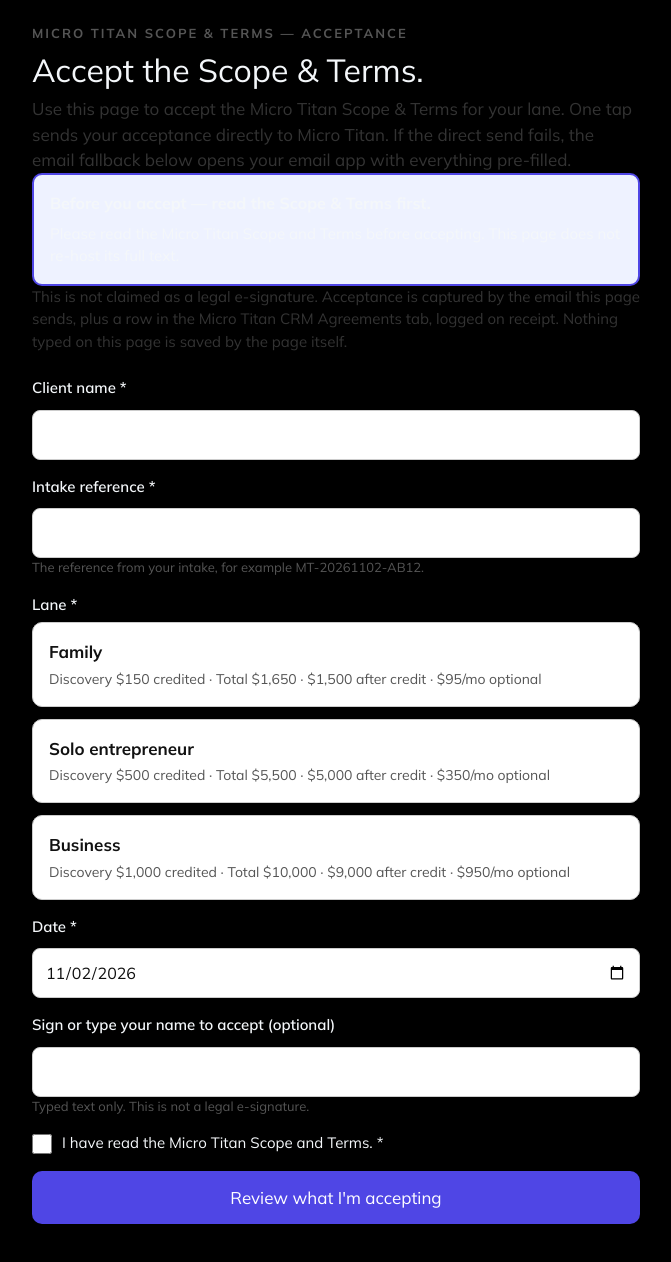
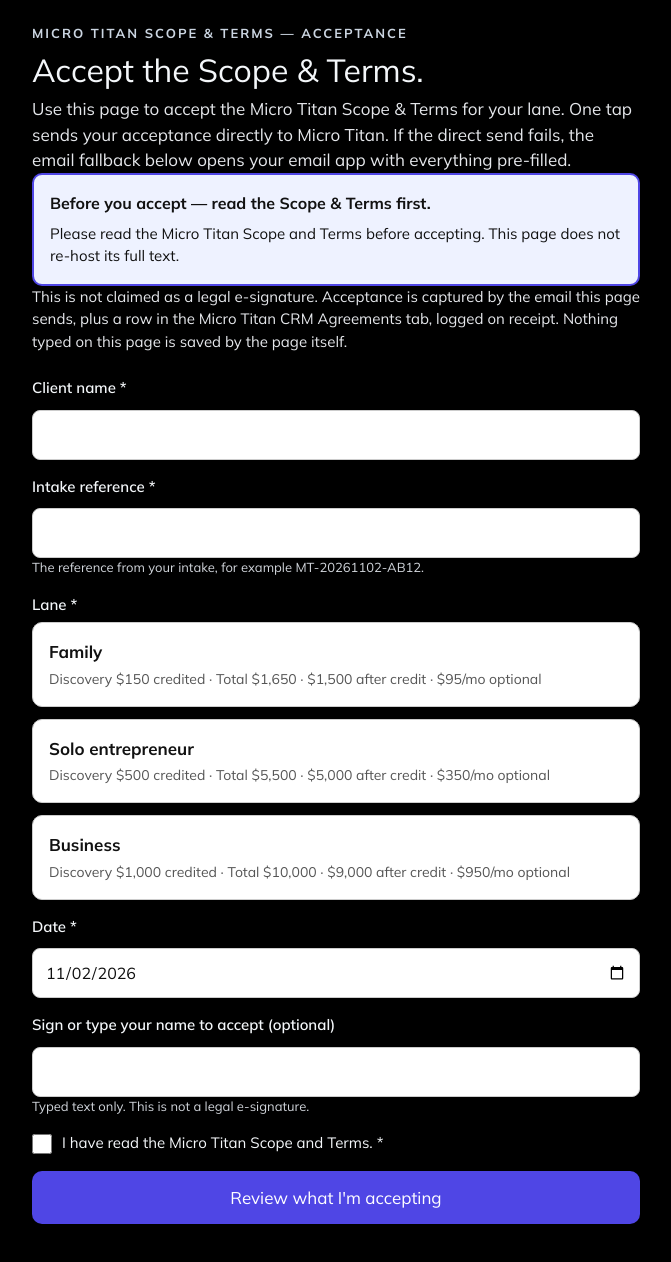
Before and after one commit to BubbaB10/micro-titan-com, a Next.js app: page /accept-agreement in a window 1280 px wide. Shown: the top 1262 px of the page, without its empty margins (304-975 px from the left). Built offline with nearby package versions, Linux system fonts and the light colour scheme.

Commit message:
Fix /accept-agreement contrast (preview only, do not merge): explicit dark text in pale boxes, light text on dark background

```diff
--- a/app/components/AgreementForm.tsx
+++ b/app/components/AgreementForm.tsx
@@ -161,7 +161,7 @@ export default function AgreementForm() {
           fontSize: 13,
           letterSpacing: 2,
           fontWeight: 700,
-          color: "#555",
+          color: "#cbd5e1",
         }}
       >
         MICRO TITAN SCOPE &amp; TERMS — ACCEPTANCE
@@ -169,7 +169,7 @@ export default function AgreementForm() {
       <h1 style={{ fontSize: 32, lineHeight: 1.15, margin: "8px 0" }}>
         Accept the Scope &amp; Terms.
       </h1>
-      <p style={{ fontSize: 17, lineHeight: 1.5, color: "#333" }}>
+      <p style={{ fontSize: 17, lineHeight: 1.5, color: "#e5e7eb" }}>
         Use this page to accept the Micro Titan Scope &amp; Terms for your
         lane. One tap sends your acceptance directly to Micro Titan. If the
         direct send fails, the email fallback below opens your email app with
@@ -181,6 +181,7 @@ export default function AgreementForm() {
           borderRadius: 10,
           padding: 16,
           background: "#eef2ff",
+          color: "#111",
         }}
       >
         <strong>Before you accept — read the Scope &amp; Terms first.</strong>
@@ -196,7 +197,7 @@ export default function AgreementForm() {
           before accepting. This page does not re-host its full text.
         </p>
       </div>
-      <p style={{ fontSize: 15, lineHeight: 1.5, color: "#333" }}>
+      <p style={{ fontSize: 15, lineHeight: 1.5, color: "#e5e7eb" }}>
         This is not claimed as a legal e-signature. Acceptance is captured by
         the email this page sends, plus a row in the Micro Titan CRM
         Agreements tab, logged on receipt. Nothing typed on this page is saved
@@ -212,6 +213,7 @@ export default function AgreementForm() {
                 borderRadius: 10,
                 padding: 14,
                 background: "#fef2f2",
+                color: "#111",
               }}
             >
               <strong>
@@ -241,7 +243,7 @@ export default function AgreementForm() {
               onChange={(e) => setReference(e.target.value)}
               autoComplete="off"
             />
-            <p style={{ fontSize: 13, color: "#555" }}>
+            <p style={{ fontSize: 13, color: "#d1d5db" }}>
               The reference from your intake, for example MT-20261102-AB12.
             </p>
           </div>
@@ -294,7 +296,7 @@ export default function AgreementForm() {
               onChange={(e) => setSignature(e.target.value)}
               autoComplete="off"
             />
-            <p style={{ fontSize: 13, color: "#555" }}>
+            <p style={{ fontSize: 13, color: "#d1d5db" }}>
               Typed text only. This is not a legal e-signature.
             </p>
           </div>
@@ -345,13 +347,14 @@ export default function AgreementForm() {
               borderRadius: 10,
               padding: 16,
               background: "#fff",
+              color: "#111",
               margin: 0,
             }}
           >
             {summary}
           </pre>
           {submitState === "sent" ? (
-            <div style={{ border: "2px solid #15803d", borderRadius: 10, padding: 16, background: "#f0fdf4" }}>
+            <div style={{ border: "2px solid #15803d", borderRadius: 10, padding: 16, background: "#f0fdf4", color: "#111" }}>
               <strong>Acceptance sent.</strong>
               <p style={{ fontSize: 15, lineHeight: 1.5, margin: "8px 0 0" }}>
                 Your intake reference is <strong>{serverReference}</strong>. Micro Titan has
@@ -377,12 +380,12 @@ export default function AgreementForm() {
               >
                 {submitState === "sending" ? "Sending…" : "Accept & send"}
               </button>
-              <p style={{ fontSize: 13, color: "#555", margin: 0 }}>
+              <p style={{ fontSize: 13, color: "#d1d5db", margin: 0 }}>
                 One tap sends your acceptance directly to Micro Titan. No second send in your email
                 app is needed.
               </p>
               {submitState === "error" && serverError && (
-                <div style={{ border: "2px solid #b91c1c", borderRadius: 10, padding: 14, background: "#fef2f2" }}>
+                <div style={{ border: "2px solid #b91c1c", borderRadius: 10, padding: 14, background: "#fef2f2", color: "#111" }}>
                   <strong>Could not send directly:</strong> {serverError}
                 </div>
               )}
@@ -402,7 +405,7 @@ export default function AgreementForm() {
               >
                 Send by email instead (fallback)
               </a>
-              <p style={{ fontSize: 13, color: "#555", margin: 0 }}>
+              <p style={{ fontSize: 13, color: "#d1d5db", margin: 0 }}>
                 Fallback only, if the direct send fails: this opens your email app with everything
                 pre-filled, addressed to hello@micro-titan.com. Nothing is sent until you press
                 send in your own email app.
```
